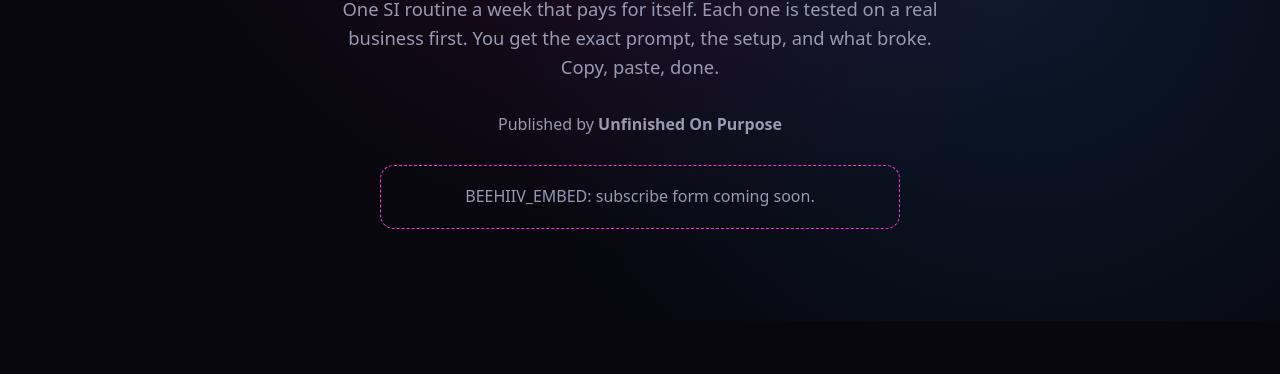
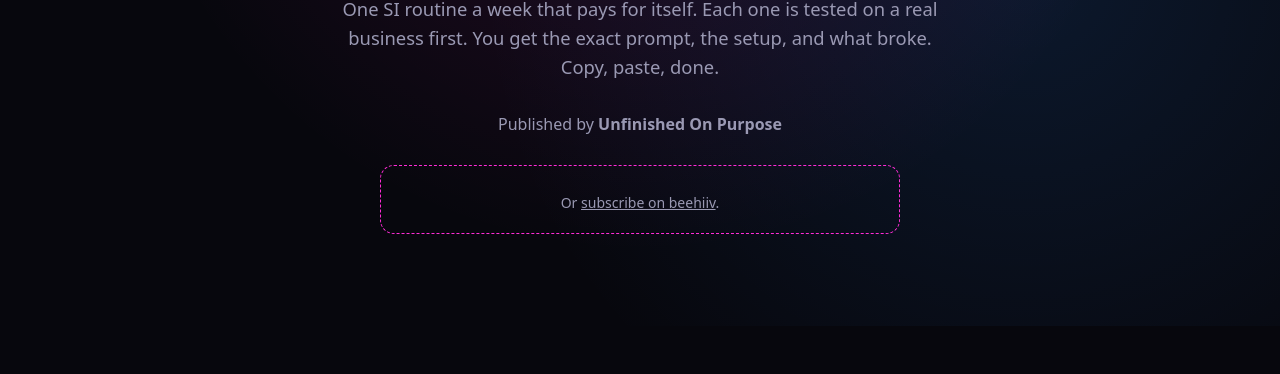
Before and after one commit to stevenvigecompany-create/leoos-site, a plain HTML site: page routine/index.html in a window 1280 px wide. Shown: the part 348-722 px from the top of the page. Drawn offline with Linux system fonts and the light colour scheme.

Commit message:
The Routine: beehiiv subscribe form

```diff
--- a/routine/index.html
+++ b/routine/index.html
@@ -32,7 +32,8 @@ footer{padding:36px 0;color:var(--mu);text-align:center;border-top:1px solid #ff
 <p class="sub">Published by <b>Unfinished On Purpose</b></p>
 <div id="subscribe" class="embed">
 <!-- ===== BEEHIIV_EMBED START: paste the beehiiv subscribe embed code here, replacing this whole div's contents ===== -->
-<p>BEEHIIV_EMBED: subscribe form coming soon.</p>
+<script async src="https://subscribe-forms.beehiiv.com/v3/loader.js" data-beehiiv-form="b1e01b2e-a9c0-4a73-90ba-bc5c24676701"></script>
+<p style="margin-top:8px;font-size:14px">Or <a href="https://the-routine.beehiiv.com/subscribe">subscribe on beehiiv</a>.</p>
 <!-- ===== BEEHIIV_EMBED END ===== -->
 </div></div></header>
 <section><div class="w narrow"><div class="offer"><h3>Issue #1: The Watchlist Scout</h3><p style="color:var(--mu)">It reads the X accounts that move your industry three times a day, reports only what's new, and drafts the change to your system. That replaces about 40 minutes a day of scrolling.</p></div></div></section>
```
